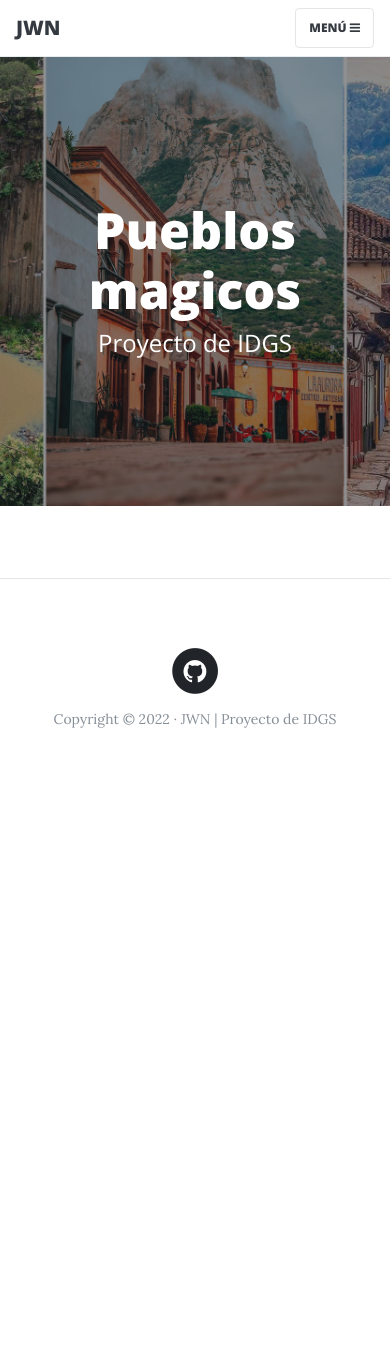
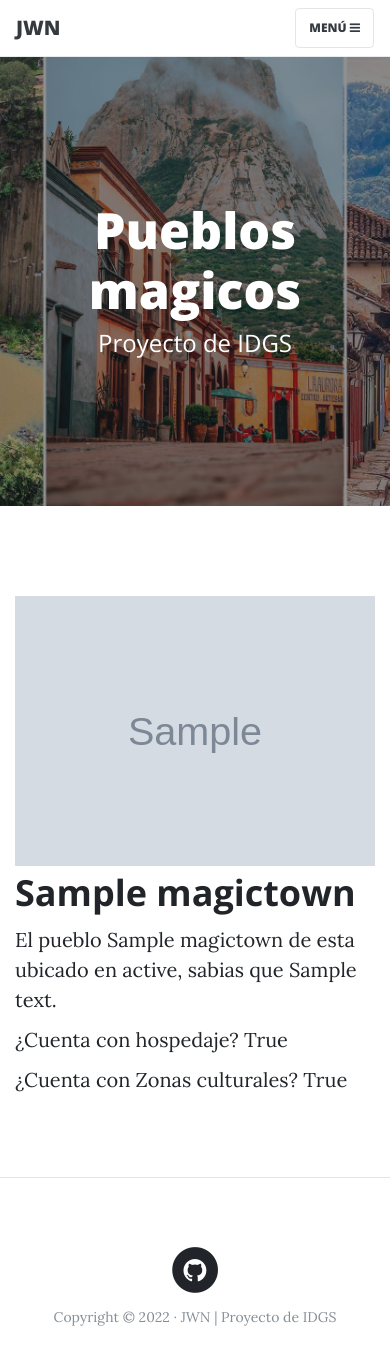
Before and after one commit to franlop24/idgs9A, a Django app: template idgs9A/core/templates/core/towns.html in a window 390 px wide. Shown: the top 1345 px of the page. Before the commit the page ends 728 px from the top, so only its background shows below. Run offline with Django 4.2, Linux system fonts and the light colour scheme; the template is opened without the code that fills it: values that come from a table or form of the project are taken from there, others are empty; tables that the repository leaves empty hold one stand-in row (values such as "Sample post"); grey boxes marked "Sample" are stand-in pictures; parts of the project's set-up code (start-up, migrations or seed data) failed here and were passed over; some libraries are stand-ins or nearby versions.

Commit message:
corrección en urls y mostración de modelos en los templates, Todos

```diff
--- a/idgs9A/core/templates/core/towns.html
+++ b/idgs9A/core/templates/core/towns.html
@@ -10,3 +10,23 @@
     <h1>Pueblos magicos</h1>
     <span class="subheading">Proyecto de IDGS</span>
 {% endblock %}
+
+{% block content %}
+    {% for Magictown in towns %}
+        <!-- Proyecto -->
+        <div class="row project">
+            <div class="col-lg-3 col-md-4 offset-lg-1">
+                <img class="img-fluid" src="{{Magictown.image.url}}" alt="">
+            </div>
+            <div class="col-lg-7 col-md-8">
+                <h2 class="section-heading title">{{Magictown.title}}</h2>
+
+                <p>El pueblo {{Magictown.title}} de esta ubicado en {{Magictown.state}},
+                    sabias que {{Magictown.description}}</p>
+                <p>¿Cuenta con hospedaje? {{Magictown.accommodation}}</p>
+                <p>¿Cuenta con Zonas culturales? {{Magictown.culturalZones}}</p>
+
+            </div>
+        </div>
+    {% endfor %}
+{% endblock %}
--- a/idgs9A/idgs9A/urls.py
+++ b/idgs9A/idgs9A/urls.py
@@ -15,8 +15,8 @@ Including another URLconf
 """
 from django.contrib import admin
 from django.urls import path
+from core import views
 
-from core import views as core_views
 from django.conf import settings
 
 urlpatterns = [
```
Also changed, not shown: idgs9A/core/templates/core/bars.html (+18 -0 lines), idgs9A/core/templates/core/music.html (+19 -0 lines), idgs9A/media/bars/Xoloitzcuintle.png (added), idgs9A/media/bars/morena_mia.jpg (added), idgs9A/media/songs/aventurero.jpg (added), idgs9A/media/songs/eqytqat.jpg (added), idgs9A/media/towns/Zacatlan-de-las-Manzanas.jpg (added), idgs9A/media/towns/huamantla_GFLZUpx.jpg (deleted).
